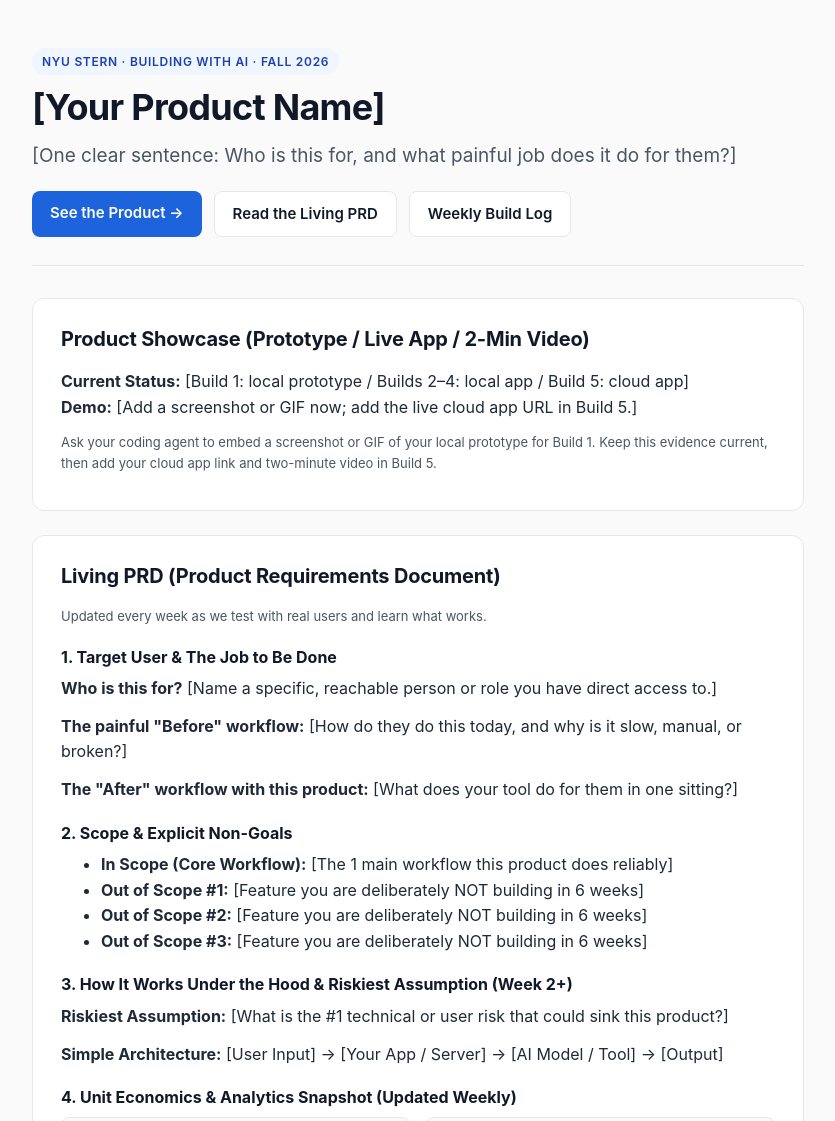
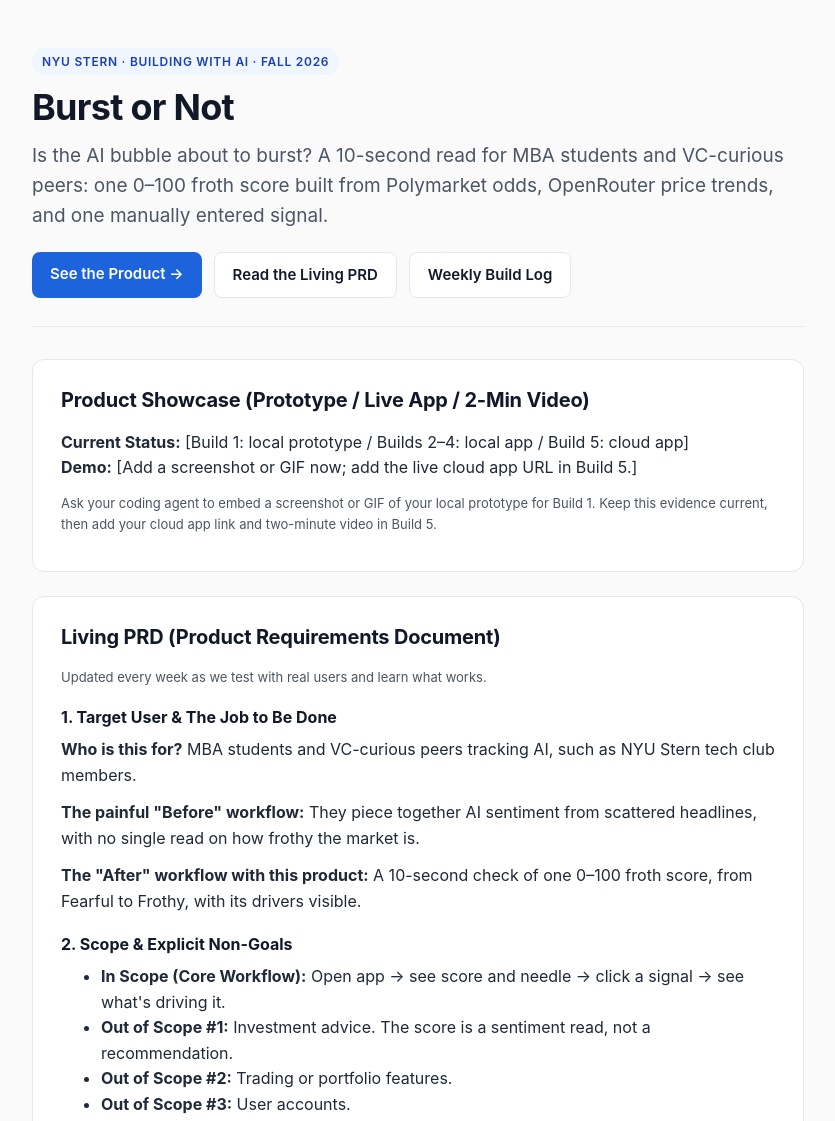
Before and after one commit to building-with-ai-f26/at3686-build1, a plain HTML site: page docs/index.html in a window 1280 px wide. Shown: the top 1121 px of the page, without its empty margins (222-1057 px from the left). Drawn offline with Linux system fonts and the light colour scheme.

Commit message:
Name product "Burst or Not" and fill in PRD v1
Update the Product Page title, heading, and tagline, and fill in the
target user, before/after workflow, core workflow, and three non-goals.

Co-Authored-By: Claude Opus 5.5 <noreply@anthropic.com>

```diff
--- a/docs/index.html
+++ b/docs/index.html
@@ -3,7 +3,7 @@
 <head>
   <meta charset="UTF-8" />
   <meta name="viewport" content="width=device-width, initial-scale=1.0" />
-  <title>[Your Product Name] · Building with AI (Fall 2026)</title>
+  <title>Burst or Not · Building with AI (Fall 2026)</title>
 
   <!-- Week 1: create your PostHog account only.
        Build 2: paste your project's current PostHog web snippet here,
@@ -144,8 +144,8 @@
     <!-- HERO / PRODUCT PITCH -->
     <header>
       <span class="eyebrow">NYU Stern · Building with AI · Fall 2026</span>
-      <h1>[Your Product Name]</h1>
-      <p class="tagline">[One clear sentence: Who is this for, and what painful job does it do for them?]</p>
+      <h1>Burst or Not</h1>
+      <p class="tagline">Is the AI bubble about to burst? A 10-second read for MBA students and VC-curious peers: one 0–100 froth score built from Polymarket odds, OpenRouter price trends, and one manually entered signal.</p>
       <div class="cta-row">
         <a class="btn" href="#live-demo" onclick="window.posthog && posthog.capture('clicked_try_product')">See the Product →</a>
         <a class="btn btn-secondary" href="#prd">Read the Living PRD</a>
@@ -171,16 +171,16 @@
       <p class="meta">Updated every week as we test with real users and learn what works.</p>
 
       <h3>1. Target User & The Job to Be Done</h3>
-      <p><strong>Who is this for?</strong> [Name a specific, reachable person or role you have direct access to.]</p>
-      <p><strong>The painful "Before" workflow:</strong> [How do they do this today, and why is it slow, manual, or broken?]</p>
-      <p><strong>The "After" workflow with this product:</strong> [What does your tool do for them in one sitting?]</p>
+      <p><strong>Who is this for?</strong> MBA students and VC-curious peers tracking AI, such as NYU Stern tech club members.</p>
+      <p><strong>The painful "Before" workflow:</strong> They piece together AI sentiment from scattered headlines, with no single read on how frothy the market is.</p>
+      <p><strong>The "After" workflow with this product:</strong> A 10-second check of one 0–100 froth score, from Fearful to Frothy, with its drivers visible.</p>
 
       <h3>2. Scope & Explicit Non-Goals</h3>
       <ul>
-        <li><strong>In Scope (Core Workflow):</strong> [The 1 main workflow this product does reliably]</li>
-        <li><strong>Out of Scope #1:</strong> [Feature you are deliberately NOT building in 6 weeks]</li>
-        <li><strong>Out of Scope #2:</strong> [Feature you are deliberately NOT building in 6 weeks]</li>
-        <li><strong>Out of Scope #3:</strong> [Feature you are deliberately NOT building in 6 weeks]</li>
+        <li><strong>In Scope (Core Workflow):</strong> Open app → see score and needle → click a signal → see what's driving it.</li>
+        <li><strong>Out of Scope #1:</strong> Investment advice. The score is a sentiment read, not a recommendation.</li>
+        <li><strong>Out of Scope #2:</strong> Trading or portfolio features.</li>
+        <li><strong>Out of Scope #3:</strong> User accounts.</li>
       </ul>
 
       <h3>3. How It Works Under the Hood & Riskiest Assumption (Week 2+)</h3>
```
